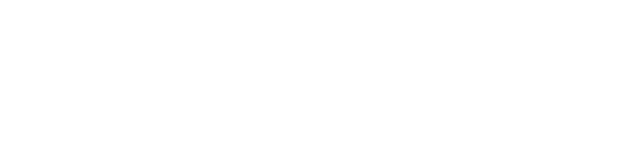
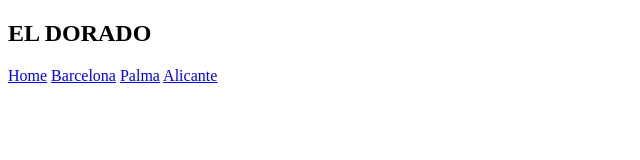
Before and after one commit to bigballofpaint-glitch/HTML-project2026, a plain HTML site: page index.html in a window 1280 px wide. Shown: the whole page, without its empty margins (0-640 px from the left). Drawn offline with Linux system fonts and the light colour scheme.

Commit message:
added navigation bar

```diff
--- a/index.html
+++ b/index.html
@@ -6,6 +6,15 @@
     <title>EL Dorado Cruise</title>
 </head>
 <body>
-
+    <!-- Navigation bar -->
+<header>
+    <nav>
+        <h2>EL DORADO</h2>
+        <a href="index.html">Home</a>
+        <a href="barcelona.html">Barcelona</a>
+        <a href="palma.html">Palma</a>
+        <a href="alicante.html">Alicante</a>
+    </nav>
+</header>
 </body>
 </html>
```
